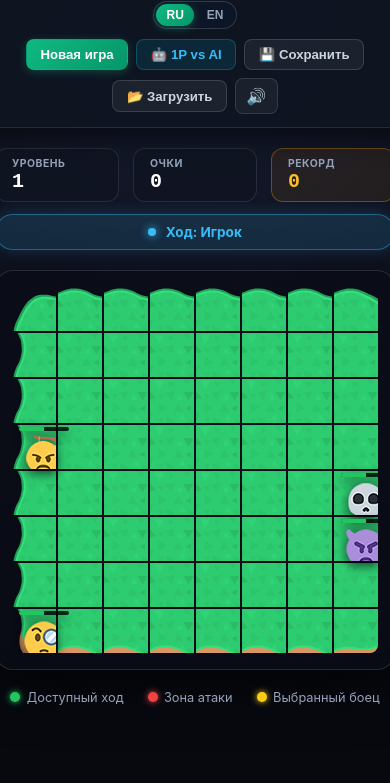
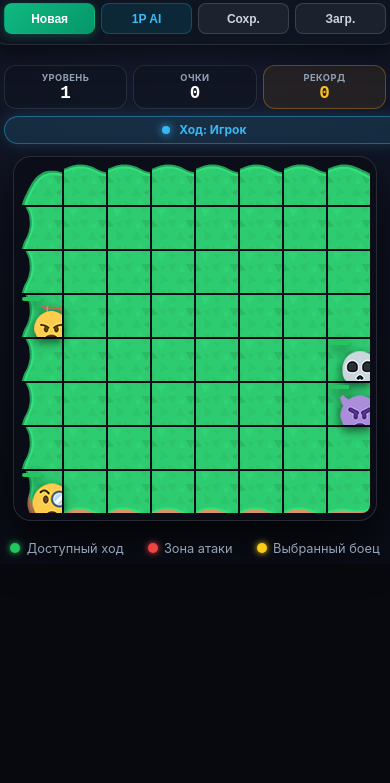
Before and after one commit to Ru1zy/game-fantasy-pwa, a website built with webpack: page src/index.html in a window 390 px wide. Shown: the part 61-844 px from the top of the page. Built offline with nearby package versions, Linux system fonts and the light colour scheme.

Commit message:
fix(mobile): fix mobile touch interactions, pointer-events on characters, stable header layout, and turn toast notice

```diff
--- a/src/css/style.css
+++ b/src/css/style.css
@@ -44,26 +44,31 @@
   display: flex;
   justify-content: space-between;
   align-items: center;
-  flex-wrap: wrap;
-  gap: 1rem;
+  gap: 0.75rem;
   background: var(--bg-card);
   backdrop-filter: blur(14px);
   -webkit-backdrop-filter: blur(14px);
   border: 1px solid var(--border-glow);
   border-radius: 16px;
-  padding: 0.85rem 1.25rem;
+  padding: 0.75rem 1.15rem;
   box-shadow: 0 10px 25px rgba(0, 0, 0, 0.5);
   margin-bottom: 1.25rem;
+}
+
+.header-main {
+  display: flex;
+  align-items: center;
+  gap: 0.85rem;
 }
 
 .game-brand {
   display: flex;
   align-items: center;
-  gap: 0.6rem;
+  gap: 0.5rem;
 }
 
 .game-title {
-  font-size: 1.15rem;
+  font-size: 1.1rem;
   font-weight: 800;
   letter-spacing: -0.02em;
   background: linear-gradient(135deg, #f59e0b, #fbbf24);
@@ -81,11 +86,10 @@
   border: 1px solid rgba(245, 158, 11, 0.3);
 }
 
-.header-right {
+.header-tools {
   display: flex;
   align-items: center;
-  gap: 0.75rem;
-  flex-wrap: wrap;
+  gap: 0.45rem;
 }
 
 .lang-switcher {
@@ -124,8 +128,14 @@
 .controls {
   display: flex;
   align-items: center;
-  gap: 0.5rem;
-  flex-wrap: wrap;
+  gap: 0.45rem;
+}
+
+.btn-text.short {
+  display: none;
+}
+.btn-text.full {
+  display: inline;
 }
 
 .btn {
@@ -297,6 +307,11 @@
 
 .cell {
   position: relative;
+  cursor: pointer;
+  touch-action: manipulation;
+  -webkit-tap-highlight-color: transparent;
+  user-select: none;
+  -webkit-user-select: none;
 }
 
 /* Cell selection indicators */
@@ -480,6 +495,7 @@
   z-index: 99;
   filter: drop-shadow(0 4px 6px rgba(0, 0, 0, 0.7));
   transition: transform 0.15s ease;
+  pointer-events: none;
 }
 
 .character.generic { background: url('../img/characters/generic.png'); }
@@ -493,17 +509,20 @@
 
 .health-level {
   top: 2px;
-  left: 7px;
+  left: 2px;
   position: absolute;
-  width: 50px;
+  width: calc(100% - 4px);
   height: 4px;
-  background: rgba(0, 0, 0, 0.8);
-  border-radius: 2px;
+  background-color: var(--health-level-bg-color);
+  border-radius: 4px;
   overflow: hidden;
+  z-index: 100;
+  pointer-events: none;
 }
 
 .health-level-indicator {
-  height: 4px;
+  height: 100%;
+  pointer-events: none;
 }
 
 .health-level-indicator-high { background: #22c55e; }
@@ -661,45 +680,133 @@
   padding: 0.75rem;
 }
 
+/* Toast Notifications */
+.game-toast {
+  position: fixed;
+  top: 1.25rem;
+  left: 50%;
+  transform: translateX(-50%) translateY(-20px);
+  background: rgba(15, 23, 42, 0.95);
+  border: 1px solid rgba(16, 185, 129, 0.5);
+  color: #ffffff;
+  padding: 0.55rem 1.15rem;
+  border-radius: 9999px;
+  font-size: 0.825rem;
+  font-weight: 600;
+  box-shadow: 0 10px 25px rgba(0, 0, 0, 0.6);
+  z-index: 9999;
+  opacity: 0;
+  pointer-events: none;
+  transition: all 0.25s cubic-bezier(0.34, 1.56, 0.64, 1);
+  text-align: center;
+  max-width: 90vw;
+}
+
+.game-toast.show {
+  opacity: 1;
+  transform: translateX(-50%) translateY(0);
+}
+
+.game-toast.toast-warning {
+  border-color: rgba(245, 158, 11, 0.6);
+  color: #fbbf24;
+}
+
 /* Responsive */
-@media (max-width: 600px) {
+@media (max-width: 680px) {
   :root {
-    --cell-size: 44px;
+    --cell-size: min(42px, calc((100vw - 32px) / 8));
   }
 
   .game-wrapper {
-    padding: 0.75rem 0.5rem;
+    padding: 0.5rem 0.25rem;
   }
 
   .game-header {
     flex-direction: column;
     align-items: stretch;
-    gap: 0.75rem;
+    padding: 0.65rem 0.75rem;
+    gap: 0.6rem;
   }
 
-  .game-brand {
+  .header-main {
     display: flex;
     justify-content: space-between;
     align-items: center;
     width: 100%;
   }
 
-  .header-right {
-    display: flex;
-    flex-direction: column;
-    align-items: center;
-    width: 100%;
-    gap: 0.65rem;
+  .game-brand {
+    gap: 0.35rem;
+  }
+
+  .game-title {
+    font-size: 0.925rem;
+  }
+
+  .header-tools {
+    gap: 0.35rem;
   }
 
   .controls {
-    justify-content: center;
+    display: grid;
+    grid-template-columns: repeat(4, 1fr);
+    gap: 0.35rem;
     width: 100%;
   }
 
-  .hud-turn-pill {
-    margin-left: 0;
-    width: 100%;
+  .controls .btn {
+    padding: 0.45rem 0.2rem;
+    font-size: 0.75rem;
+    white-space: nowrap;
+    overflow: hidden;
+    text-overflow: ellipsis;
+    min-width: 0;
     justify-content: center;
   }
+
+  .btn-text.full {
+    display: none;
+  }
+  .btn-text.short {
+    display: inline;
+  }
+
+  /* HUD on mobile */
+  .game-hud {
+    display: grid;
+    grid-template-columns: repeat(3, 1fr);
+    gap: 0.4rem;
+    margin-bottom: 0.75rem;
+  }
+
+  .hud-item {
+    min-width: 0;
+    padding: 0.35rem 0.4rem;
+    align-items: center;
+    text-align: center;
+  }
+
+  .hud-label {
+    font-size: 0.58rem;
+  }
+
+  .hud-value {
+    font-size: 1.1rem;
+  }
+
+  .hud-turn-pill {
+    grid-column: 1 / -1;
+    width: 100%;
+    margin: 0;
+    justify-content: center;
+    font-size: 0.75rem;
+    padding: 0.35rem 0.5rem;
+  }
+
+  .board-container {
+    padding: 0.4rem;
+    overflow-x: auto;
+    overflow-y: hidden;
+  }
 }
--- a/src/js/GameController.js
+++ b/src/js/GameController.js
@@ -604,7 +604,10 @@
       // Проверяем право хода онлайн-игрока
       const isMyTurn = (this.isOnlineHost && this.currentTurn === 'player') ||
                        (!this.isOnlineHost && this.currentTurn === 'enemy');
-      if (!isMyTurn) return;
+      if (!isMyTurn) {
+        this.gamePlay.showToast(t('turnNotYours'), 'warning');
+        return;
+      }
     }
 
     const activeSide = this.currentTurn;
--- a/src/js/GamePlay.js
+++ b/src/js/GamePlay.js
@@ -23,6 +23,7 @@
     this.isMuted = false;
     this.lastHudState = null;
     this.currentLobbyParams = null;
+    this.toastTimeout = null;
   }
 
   bindToDOM(container) {
@@ -43,24 +44,38 @@
     this.container.innerHTML = `
       <div class="game-wrapper">
         <header class="game-header">
+          <div class="header-main">
             <div class="game-brand">
               <span class="game-title">⚔️ FANTASY TACTICS 2D</span>
               <span class="game-badge">PWA</span>
             </div>
 
-          <div class="header-right">
+            <div class="header-tools">
               <div class="lang-switcher" id="langSwitcher" title="Сменить язык / Switch Language">
                 <button class="lang-btn ${getLang() === 'ru' ? 'active' : ''}" data-lang="ru">RU</button>
                 <button class="lang-btn ${getLang() === 'en' ? 'active' : ''}" data-lang="en">EN</button>
               </div>
+              <button data-id="action-audio" class="btn btn-icon" title="${t('audioTitle')}">🔊</button>
+            </div>
+          </div>
 
           <div class="controls">
-              <button data-id="action-restart" class="btn btn-primary" title="${t('newGameTitle')}">${t('newGame')}</button>
-              <button data-id="action-mode" class="btn btn-mode" title="${t('modeTitle')}">${t('modePve')}</button>
-              <button data-id="action-save" class="btn btn-secondary" title="${t('saveTitle')}">${t('save')}</button>
-              <button data-id="action-load" class="btn btn-secondary" title="${t('loadTitle')}">${t('load')}</button>
-              <button data-id="action-audio" class="btn btn-icon" title="${t('audioTitle')}">🔊</button>
-            </div>
+            <button data-id="action-restart" class="btn btn-primary" title="${t('newGameTitle')}">
+              <span class="btn-text full">${t('newGame')}</span>
+              <span class="btn-text short">${t('newGameShort')}</span>
+            </button>
+            <button data-id="action-mode" class="btn btn-mode" title="${t('modeTitle')}">
+              <span class="btn-text full">${t('modePve')}</span>
+              <span class="btn-text short">${t('modePveShort')}</span>
+            </button>
+            <button data-id="action-save" class="btn btn-secondary" title="${t('saveTitle')}">
+              <span class="btn-text full">${t('save')}</span>
+              <span class="btn-text short">${t('saveShort')}</span>
+            </button>
+            <button data-id="action-load" class="btn btn-secondary" title="${t('loadTitle')}">
+              <span class="btn-text full">${t('load')}</span>
+              <span class="btn-text short">${t('loadShort')}</span>
+            </button>
           </div>
         </header>
 
@@ -163,14 +178,47 @@
         'map-tile',
         `map-tile-${calcTileType(i, this.boardSize)}`,
       );
+      cellEl.setAttribute('role', 'button');
+      cellEl.setAttribute('tabindex', '0');
+
+      let lastTouchTime = 0;
+
       cellEl.addEventListener('mouseenter', (event) => this.onCellEnter(event));
       cellEl.addEventListener('mouseleave', (event) => this.onCellLeave(event));
-      cellEl.addEventListener('click', (event) => this.onCellClick(event));
+
+      cellEl.addEventListener('pointerup', (event) => {
+        if (event.pointerType === 'touch') {
+          lastTouchTime = Date.now();
+          this.onCellEnter(event);
+          this.onCellClick(event);
+        }
+      });
+
+      cellEl.addEventListener('click', (event) => {
+        if (Date.now() - lastTouchTime < 400) return;
+        this.onCellClick(event);
+      });
+
       this.boardEl.appendChild(cellEl);
     }
 
     this.cells = Array.from(this.boardEl.querySelectorAll('.cell'));
     this.applyLanguage();
+  }
+
+  showToast(message, type = 'warning') {
+    let toast = this.container.querySelector('.game-toast');
+    if (!toast) {
+      toast = document.createElement('div');
+      toast.className = 'game-toast';
+      this.container.appendChild(toast);
+    }
+    toast.textContent = message;
+    toast.className = `game-toast show toast-${type}`;
+    clearTimeout(this.toastTimeout);
+    this.toastTimeout = setTimeout(() => {
+      toast.classList.remove('show');
+    }, 2200);
   }
 
   applyLanguage() {
@@ -182,15 +230,24 @@
     });
 
     if (this.newGameEl) {
-      this.newGameEl.textContent = t('newGame');
+      const full = this.newGameEl.querySelector('.btn-text.full');
+      const short = this.newGameEl.querySelector('.btn-text.short');
+      if (full) full.textContent = t('newGame');
+      if (short) short.textContent = t('newGameShort');
       this.newGameEl.title = t('newGameTitle');
     }
     if (this.saveGameEl) {
-      this.saveGameEl.textContent = t('save');
+      const full = this.saveGameEl.querySelector('.btn-text.full');
+      const short = this.saveGameEl.querySelector('.btn-text.short');
+      if (full) full.textContent = t('save');
+      if (short) short.textContent = t('saveShort');
       this.saveGameEl.title = t('saveTitle');
     }
     if (this.loadGameEl) {
-      this.loadGameEl.textContent = t('load');
+      const full = this.loadGameEl.querySelector('.btn-text.full');
+      const short = this.loadGameEl.querySelector('.btn-text.short');
+      if (full) full.textContent = t('load');
+      if (short) short.textContent = t('loadShort');
       this.loadGameEl.title = t('loadTitle');
     }
     if (this.audioEl) {
@@ -273,12 +330,27 @@
 
     if (modeBtn) {
       modeBtn.title = t('modeTitle');
+      const full = modeBtn.querySelector('.btn-text.full');
+      const short = modeBtn.querySelector('.btn-text.short');
+      let fullText = '';
+      let shortText = '';
+
       if (gameMode === 'pve') {
-        modeBtn.textContent = t('modePve');
+        fullText = t('modePve');
+        shortText = t('modePveShort');
       } else if (gameMode === 'pvp') {
-        modeBtn.textContent = t('modePvp');
+        fullText = t('modePvp');
+        shortText = t('modePvpShort');
       } else if (gameMode === 'online') {
-        modeBtn.textContent = t('modeOnline');
+        fullText = t('modeOnline');
+        shortText = t('modeOnlineShort');
+      }
+
+      if (full && short) {
+        full.textContent = fullText;
+        short.textContent = shortText;
+      } else {
+        modeBtn.textContent = fullText;
       }
     }
 
@@ -508,23 +580,28 @@
   }
 
   onCellEnter(event) {
-    event.preventDefault();
-    const index = this.cells.indexOf(event.currentTarget);
+    if (event.preventDefault) event.preventDefault();
+    const target = event.currentTarget || event.target;
+    const index = this.cells.indexOf(target);
+    if (index === -1) return;
     this.lastEnteredCellIndex = index;
     if (this.playerFrozen) return;
     this.cellEnterListeners.forEach((o) => o.call(null, index));
   }
 
   onCellLeave(event) {
-    event.preventDefault();
-    const index = this.cells.indexOf(event.currentTarget);
+    if (event.preventDefault) event.preventDefault();
+    const target = event.currentTarget || event.target;
+    const index = this.cells.indexOf(target);
+    if (index === -1) return;
     if (this.playerFrozen) return;
     this.cellLeaveListeners.forEach((o) => o.call(null, index));
   }
 
   onCellClick(event) {
-    const index = this.cells.indexOf(event.currentTarget);
-    if (this.playerFrozen) return;
+    const target = event.currentTarget || event.target;
+    const index = this.cells.indexOf(target);
+    if (index === -1) return;
     this.cellClickListeners.forEach((o) => o.call(null, index));
   }
 
--- a/src/js/i18n.js
+++ b/src/js/i18n.js
@@ -2,14 +2,20 @@
   ru: {
     brandTitle: '⚔️ FANTASY TACTICS 2D',
     newGame: 'Новая игра',
+    newGameShort: 'Новая',
     newGameTitle: 'Начать игру заново',
     modePve: '🤖 1P vs AI',
+    modePveShort: '1P AI',
     modePvp: '👥 2P Хотсит',
+    modePvpShort: '2P Хотсит',
     modeOnline: '🌐 2P Онлайн',
+    modeOnlineShort: '2P Онлайн',
     modeTitle: 'Сменить режим игры',
     save: '💾 Сохранить',
+    saveShort: 'Сохр.',
     saveTitle: 'Сохранить прогресс',
     load: '📂 Загрузить',
+    loadShort: 'Загр.',
     loadTitle: 'Загрузить сохранение',
     audioTitle: 'Звук Вкл/Выкл',
     level: 'УРОВЕНЬ',
@@ -23,6 +29,7 @@
     turnOnlineYouDark: 'Ход: Ваш ход (Тьма)',
     turnOnlineOpponentLight: 'Ход: Ход соперника (Свет)',
     turnOnlineOpponentDark: 'Ход: Ход соперника (Тьма)',
+    turnNotYours: '⏳ Сейчас ход соперника! Ожидайте своего хода',
     legendMove: 'Доступный ход',
     legendAttack: 'Зона атаки',
     legendSelect: 'Выбранный боец',
@@ -68,14 +75,20 @@
   en: {
     brandTitle: '⚔️ FANTASY TACTICS 2D',
     newGame: 'New Game',
+    newGameShort: 'New',
     newGameTitle: 'Start game over',
     modePve: '🤖 1P vs AI',
+    modePveShort: '1P AI',
     modePvp: '👥 2P Hotseat',
+    modePvpShort: '2P Hotseat',
     modeOnline: '🌐 2P Online',
+    modeOnlineShort: '2P Online',
     modeTitle: 'Change game mode',
     save: '💾 Save',
+    saveShort: 'Save',
     saveTitle: 'Save progress',
     load: '📂 Load',
+    loadShort: 'Load',
     loadTitle: 'Load saved game',
     audioTitle: 'Audio On/Off',
     level: 'LEVEL',
@@ -89,6 +102,7 @@
     turnOnlineYouDark: 'Turn: Your turn (Dark)',
     turnOnlineOpponentLight: 'Turn: Opponent turn (Light)',
     turnOnlineOpponentDark: 'Turn: Opponent turn (Dark)',
+    turnNotYours: "⏳ Opponent's turn! Please wait for your turn",
     legendMove: 'Move range',
     legendAttack: 'Attack range',
     legendSelect: 'Selected unit',
```
Lines whose indentation alone changed are shown as unchanged.
